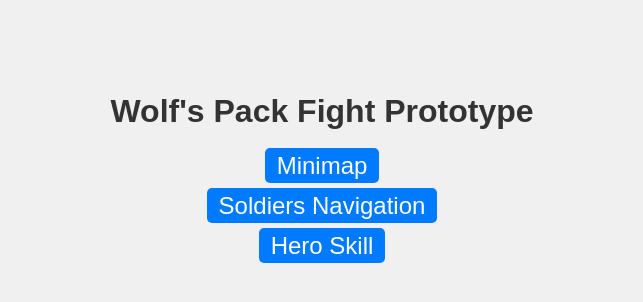
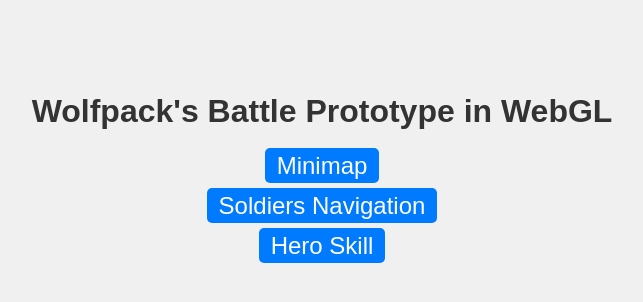
Before and after one commit to ChinaTangClub/Wolf-s-Pack-Battle-Prototype, a plain HTML site: page docs/index.html in a window 1280 px wide. Shown: the whole page, without its empty margins (318-961 px from the left). Drawn offline with Linux system fonts and the light colour scheme.

Commit message:
change texts of index.html

```diff
--- a/docs/index.html
+++ b/docs/index.html
@@ -3,7 +3,7 @@
 <head>
     <meta charset="UTF-8">
     <meta name="viewport" content="width=device-width, initial-scale=1.0">
-    <title>My Unity Exercises</title>
+    <title>WolfPack's Battle Prototype</title>
     <style>
         body { font-family: sans-serif; text-align: center; padding-top: 64px; background-color: #f0f0f0; }
         h1 { color: #333; }
@@ -22,7 +22,7 @@
     </style>
 </head>
 <body>
-    <h1>Wolf's Pack Fight Prototype</h1>
+    <h1>Wolfpack's Battle Prototype in WebGL</h1>
     <ul class="project-list">
         <li><a href="Minimap/">Minimap</a></li>
         <li><a href="SoldiersNavigation/">Soldiers Navigation</a></li>
```
